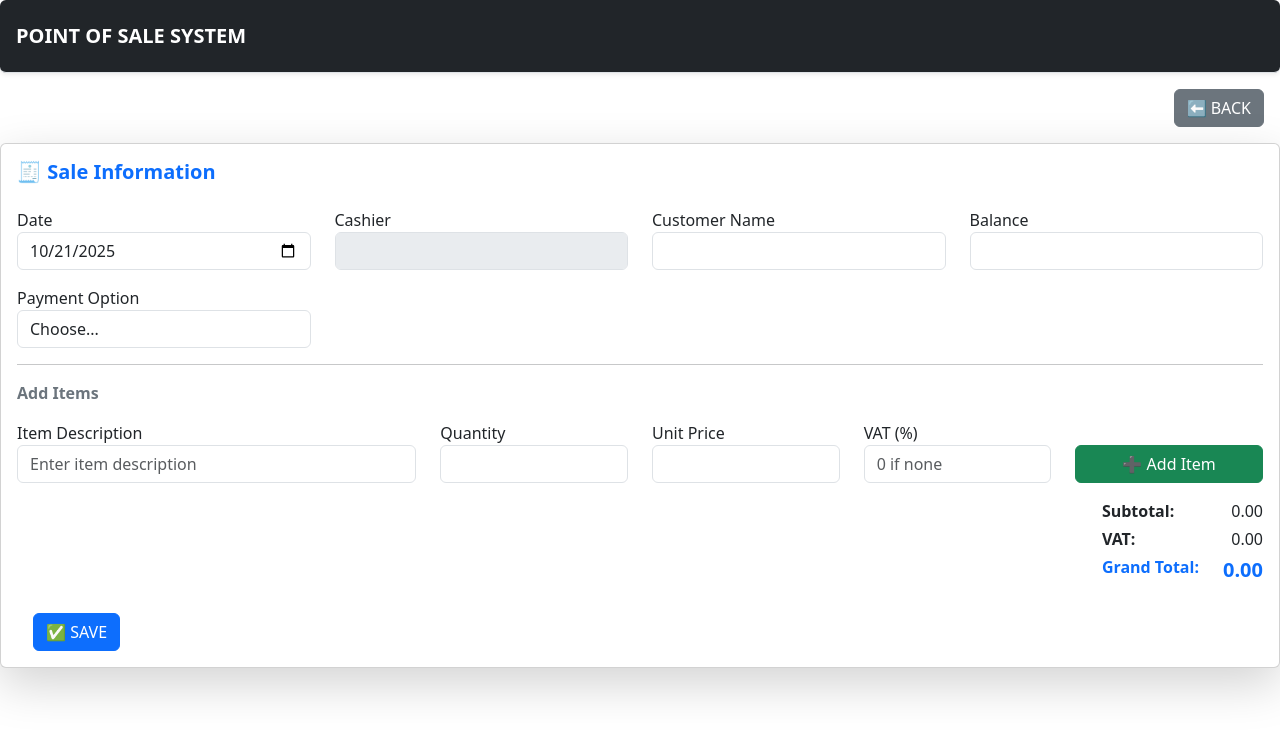
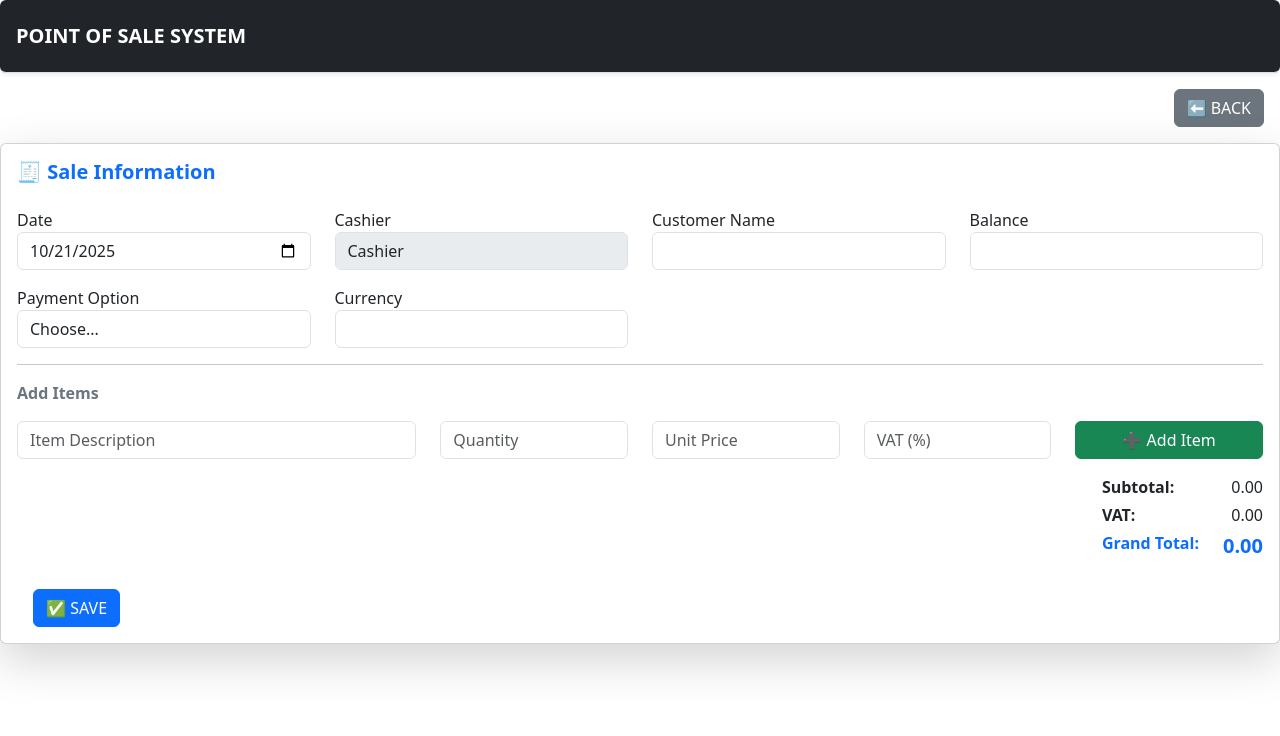
Before and after one commit to tynoerm/ACCOUNTING_SYSTEM, a React (Create React App) app in the folder frontend/: page /Sales in a window 1280 px wide. Shown: the top 736 px of the page. Built offline with nearby package versions, Linux system fonts and the light colour scheme.

Commit message:
Update Sales.js

```diff
--- a/frontend/src/SalesModule/Sales.js
+++ b/frontend/src/SalesModule/Sales.js
@@ -2,7 +2,7 @@ import React, { useState, useEffect } from "react";
 import { useNavigate } from "react-router-dom";
 import axios from "axios";
 
-// ✅ Toast notification
+// ✅ Toast notification component
 const Toast = ({ message, type, onClose }) => {
   useEffect(() => {
     const timer = setTimeout(onClose, 3000);
@@ -31,19 +31,12 @@ const Toast = ({ message, type, onClose }) => {
 
 const Sales = () => {
   const [items, setItems] = useState([]);
-  const [date, setDate] = useState(() => {
-    const today = new Date();
-    const yyyy = today.getFullYear();
-    const mm = String(today.getMonth() + 1).padStart(2, "0");
-    const dd = String(today.getDate()).padStart(2, "0");
-    return `${yyyy}-${mm}-${dd}`;
-  });
+  const [date, setDate] = useState(() => new Date().toISOString().split("T")[0]);
   const [customerName, setCustomerName] = useState("");
   const [paymentMethod, setPaymentMethod] = useState("");
   const [currency, setCurrency] = useState("");
   const [balance, setBalance] = useState("");
 
-  // Single item fields
   const [itemDescription, setItemDescription] = useState("");
   const [quantity, setQuantity] = useState("");
   const [unitPrice, setUnitPrice] = useState("");
@@ -51,17 +44,13 @@ const Sales = () => {
 
   const [notification, setNotification] = useState(null);
   const navigate = useNavigate();
-  const username = localStorage.getItem("username");
+  const username = localStorage.getItem("username") || "Cashier";
 
   const subtotal = items.reduce((acc, item) => acc + item.totalPrice, 0);
-  const vatAmount = items.reduce(
-    (acc, item) => acc + (item.totalPrice * (item.vat || 0)) / 100,
-    0
-  );
+  const vatAmount = items.reduce((acc, item) => acc + ((item.vat || 0) / 100) * item.totalPrice, 0);
   const grandTotal = subtotal + vatAmount;
 
-  const showNotification = (message, type = "success") =>
-    setNotification({ message, type });
+  const showNotification = (message, type = "success") => setNotification({ message, type });
 
   const clearItemFields = () => {
     setItemDescription("");
@@ -81,16 +70,9 @@ const Sales = () => {
     const q = parseFloat(quantity);
     const u = parseFloat(unitPrice);
     const v = parseFloat(vat) || 0;
-    const base = q * u;
+    const totalPrice = q * u;
 
-    const newItem = {
-      itemDescription: itemDescription,
-      quantity: q,
-      unitPrice: u,
-      vat: v,
-      totalPrice: base,
-    };
-
+    const newItem = { itemDescription, quantity: q, unitPrice: u, vat: v, totalPrice };
     setItems((prev) => [...prev, newItem]);
     clearItemFields();
   };
@@ -102,7 +84,7 @@ const Sales = () => {
   };
 
   // 💾 Submit Sale
-  const handleSubmit = (e) => {
+  const handleSubmit = async (e) => {
     e.preventDefault();
 
     if (!date || !customerName || !paymentMethod || !currency) {
@@ -114,6 +96,7 @@ const Sales = () => {
       return;
     }
 
+    try {
       const saleData = {
         date,
         cashierName: username,
@@ -121,76 +104,47 @@ const Sales = () => {
         paymentMethod,
         currency,
         balance: parseFloat(balance) || 0,
-      items,
-      subtotal: subtotal.toFixed(2),
-      vatAmount: vatAmount.toFixed(2),
-      grandTotal: grandTotal.toFixed(2),
+        items: items.map(item => ({ ...item })),
+        subtotal: parseFloat(subtotal.toFixed(2)),
+        vatAmount: parseFloat(vatAmount.toFixed(2)),
+        grandTotal: parseFloat(grandTotal.toFixed(2)),
       };
 
-    axios
-      .post("https://accounting-system-1.onrender.com/salesmodel/create-sale", saleData)
-      .then(() => {
-        showNotification(
-          `✅ Sale completed! Total: ${grandTotal.toFixed(2)} ${currency}`
-        );
+      await axios.post("https://accounting-system-1.onrender.com/salesmodel/create-sale", saleData);
+
+      showNotification(`✅ Sale completed! Total: ${grandTotal.toFixed(2)} ${currency}`);
       setItems([]);
-        setDate(() => {
-          const today = new Date();
-          const yyyy = today.getFullYear();
-          const mm = String(today.getMonth() + 1).padStart(2, "0");
-          const dd = String(today.getDate()).padStart(2, "0");
-          return `${yyyy}-${mm}-${dd}`;
-        });
+      setDate(new Date().toISOString().split("T")[0]);
       setCustomerName("");
       setPaymentMethod("");
       setCurrency("");
       setBalance("");
-      })
-      .catch((err) => {
+    } catch (err) {
       console.error(err);
       showNotification("❌ Failed to create sale. Try again.", "error");
-      });
+    }
   };
-
-  const handleFinalize = () => navigate("/salesModuleDashboard");
 
   return (
     <div>
-      {notification && (
-        <Toast
-          message={notification.message}
-          type={notification.type}
-          onClose={() => setNotification(null)}
-        />
-      )}
+      {notification && <Toast message={notification.message} type={notification.type} onClose={() => setNotification(null)} />}
 
       <nav className="navbar bg-dark border-bottom py-3 mb-3 shadow-sm rounded">
-        <a className="navbar-brand text-white ms-3">
-          <b>POINT OF SALE SYSTEM</b>
-        </a>
+        <a className="navbar-brand text-white ms-3"><b>POINT OF SALE SYSTEM</b></a>
       </nav>
 
       <div className="d-flex justify-content-end mb-3 mx-3">
-        <button onClick={() => navigate(-1)} className="btn btn-secondary">
-          ⬅ BACK
-        </button>
+        <button onClick={() => navigate(-1)} className="btn btn-secondary">⬅ BACK</button>
       </div>
 
       <div className="card mx-auto shadow-lg mb-4" style={{ maxWidth: "90rem" }}>
         <div className="card-body">
           <p className="h5 mb-4 text-primary fw-bold">🧾 Sale Information</p>
-
           <form onSubmit={handleSubmit}>
-            {/* General Info */}
             <div className="row mb-3">
               <div className="col-md-3">
                 <label>Date</label>
-                <input
-                  type="date"
-                  className="form-control"
-                  value={date}
-                  onChange={(e) => setDate(e.target.value)}
-                />
+                <input type="date" className="form-control" value={date} onChange={e => setDate(e.target.value)} />
               </div>
               <div className="col-md-3">
                 <label>Cashier</label>
@@ -198,126 +152,67 @@ const Sales = () => {
               </div>
               <div className="col-md-3">
                 <label>Customer Name</label>
-                <input
-                  type="text"
-                  className="form-control"
-                  value={customerName}
-                  onChange={(e) => setCustomerName(e.target.value)}
-                />
+                <input type="text" className="form-control" value={customerName} onChange={e => setCustomerName(e.target.value)} />
               </div>
               <div className="col-md-3">
                 <label>Balance</label>
-                <input
-                  type="number"
-                  className="form-control"
-                  value={balance}
-                  onChange={(e) => setBalance(e.target.value)}
-                />
+                <input type="number" className="form-control" value={balance} onChange={e => setBalance(e.target.value)} />
               </div>
             </div>
 
-            {/* Payment Info */}
             <div className="row mb-3">
               <div className="col-md-3">
                 <label>Payment Option</label>
-                <select
-                  className="form-control"
-                  value={paymentMethod}
-                  onChange={(e) => setPaymentMethod(e.target.value)}
-                >
+                <select className="form-control" value={paymentMethod} onChange={e => setPaymentMethod(e.target.value)}>
                   <option value="">Choose...</option>
                   <option>Cash</option>
                   <option>Ecocash USD</option>
                 </select>
               </div>
+              <div className="col-md-3">
+                <label>Currency</label>
+                <input type="text" className="form-control" value={currency} onChange={e => setCurrency(e.target.value)} />
+              </div>
             </div>
 
-            {/* 🛒 Item Section */}
             <hr />
             <p className="fw-bold text-secondary">Add Items</p>
             <div className="row mb-3">
               <div className="col-md-4">
-                <label>Item Description</label>
-                <input
-                  type="text"
-                  className="form-control"
-                  placeholder="Enter item description"
-                  value={itemDescription}
-                  onChange={(e) => setItemDescription(e.target.value)}
-                />
+                <input type="text" className="form-control" placeholder="Item Description" value={itemDescription} onChange={e => setItemDescription(e.target.value)} />
               </div>
               <div className="col-md-2">
-                <label>Quantity</label>
-                <input
-                  type="number"
-                  className="form-control"
-                  value={quantity}
-                  onChange={(e) => setQuantity(e.target.value)}
-                />
+                <input type="number" className="form-control" placeholder="Quantity" value={quantity} onChange={e => setQuantity(e.target.value)} />
               </div>
               <div className="col-md-2">
-                <label>Unit Price</label>
-                <input
-                  type="number"
-                  className="form-control"
-                  value={unitPrice}
-                  onChange={(e) => setUnitPrice(e.target.value)}
-                />
+                <input type="number" className="form-control" placeholder="Unit Price" value={unitPrice} onChange={e => setUnitPrice(e.target.value)} />
               </div>
               <div className="col-md-2">
-                <label>VAT (%)</label>
-                <input
-                  type="number"
-                  className="form-control"
-                  placeholder="0 if none"
-                  value={vat}
-                  onChange={(e) => setVat(e.target.value)}
-                />
+                <input type="number" className="form-control" placeholder="VAT (%)" value={vat} onChange={e => setVat(e.target.value)} />
               </div>
               <div className="col-md-2 d-flex align-items-end">
-                <button className="btn btn-success w-100" onClick={handleAddItem}>
-                  ➕ Add Item
-                </button>
+                <button className="btn btn-success w-100" onClick={handleAddItem}>➕ Add Item</button>
               </div>
             </div>
 
-            {/* 🧾 Items Table */}
             {items.length > 0 && (
               <div className="table-responsive mb-4">
                 <table className="table table-striped table-bordered">
                   <thead className="table-dark">
                     <tr>
-                      <th>#</th>
-                      <th>Description</th>
-                      <th>Qty</th>
-                      <th>Unit Price</th>
-                      <th>VAT (%)</th>
-                      <th>Total</th>
-                      <th></th>
+                      <th>#</th><th>Description</th><th>Qty</th><th>Unit Price</th><th>VAT (%)</th><th>Total</th><th></th>
                     </tr>
                   </thead>
                   <tbody>
-                    {items.map((item, index) => (
-                      <tr key={index}>
-                        <td>{index + 1}</td>
+                    {items.map((item, i) => (
+                      <tr key={i}>
+                        <td>{i + 1}</td>
                         <td>{item.itemDescription}</td>
                         <td>{item.quantity}</td>
                         <td>{item.unitPrice.toFixed(2)}</td>
                         <td>{item.vat || 0}</td>
-                        <td>
-                          {(
-                            item.totalPrice +
-                            ((item.vat || 0) / 100) * item.totalPrice
-                          ).toFixed(2)}
-                        </td>
-                        <td>
-                          <button
-                            className="btn btn-sm btn-danger"
-                            onClick={() => handleRemoveItem(index)}
-                          >
-                            🗑
-                          </button>
-                        </td>
+                        <td>{(item.totalPrice + ((item.vat || 0)/100 * item.totalPrice)).toFixed(2)}</td>
+                        <td><button className="btn btn-sm btn-danger" onClick={() => handleRemoveItem(i)}>🗑</button></td>
                       </tr>
                     ))}
                   </tbody>
@@ -325,7 +220,6 @@ const Sales = () => {
               </div>
             )}
 
-            {/* 💰 Totals */}
             <div className="d-flex justify-content-end gap-4 mb-4">
               <div>
                 <p className="mb-1 fw-bold">Subtotal:</p>
@@ -335,20 +229,11 @@ const Sales = () => {
               <div className="text-end">
                 <p className="mb-1">{subtotal.toFixed(2)} {currency}</p>
                 <p className="mb-1">{vatAmount.toFixed(2)} {currency}</p>
-                <p className="mb-1 text-primary fw-bold fs-5">
-                  {grandTotal.toFixed(2)} {currency}
-                </p>
+                <p className="mb-1 text-primary fw-bold fs-5">{grandTotal.toFixed(2)} {currency}</p>
               </div>
             </div>
 
-
-            <button
-              type="button"
-              onClick={handleSubmit}
-              className="btn btn-primary ms-3"
-            >
-              ✅ SAVE
-            </button>
+            <button type="submit" className="btn btn-primary ms-3">✅ SAVE</button>
           </form>
         </div>
       </div>
```
Lines whose indentation alone changed are shown as unchanged.
